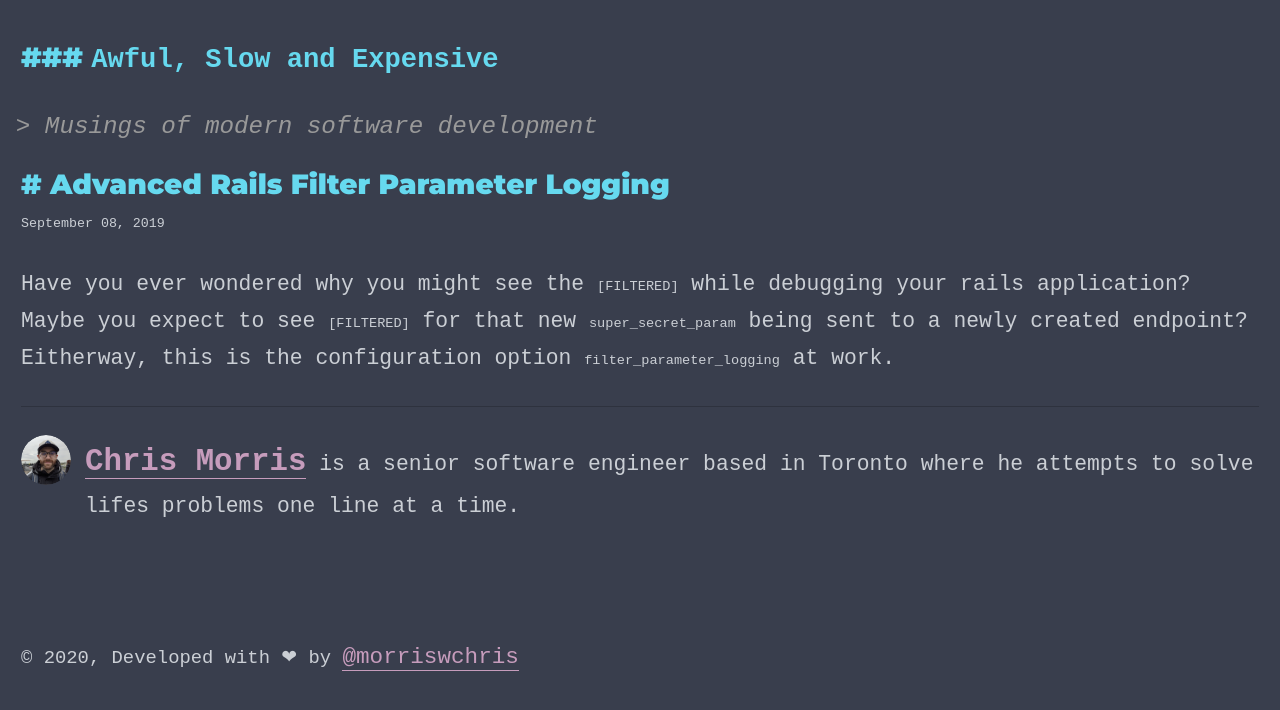
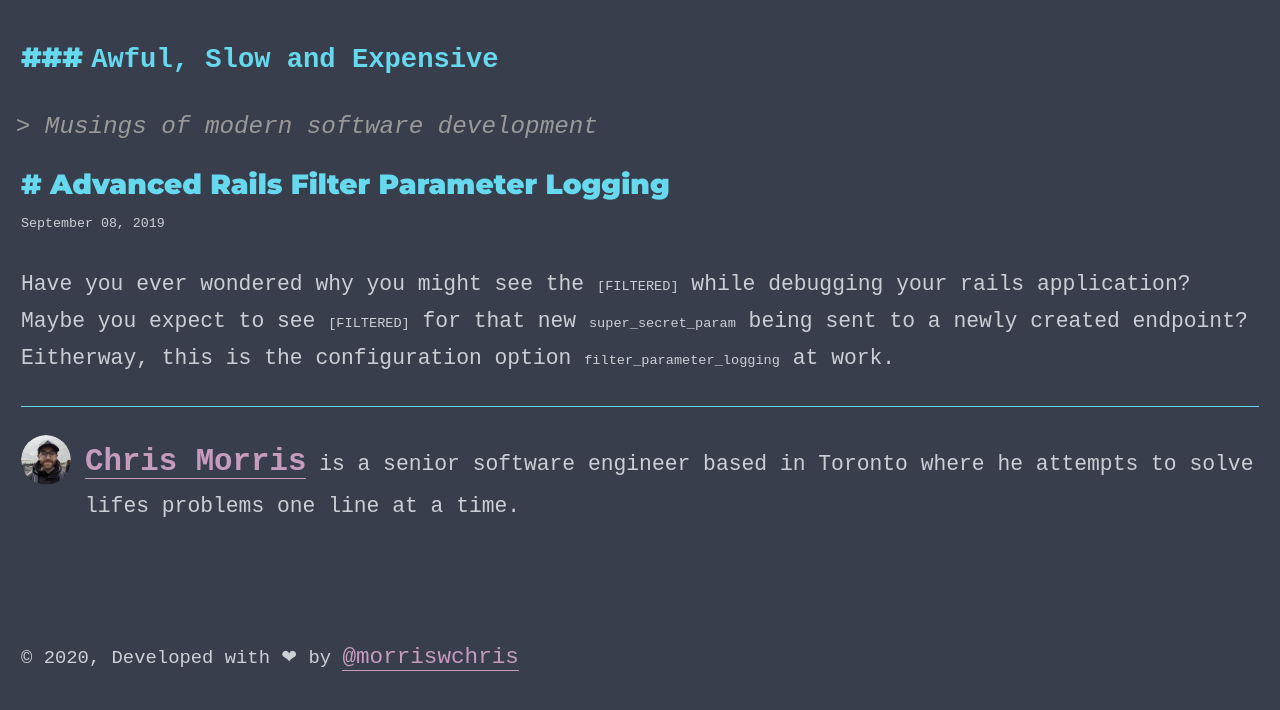
Before and after one commit to morriswchris/blog, a Gatsby site: page /advanced-rails-filter-parameter-logging/ in a window 1280 px wide. Built offline with nearby package versions, Linux system fonts and the light colour scheme; Gatsby itself is replaced by a stand-in of ours; some packages are replaced by stand-ins of ours.

```diff
--- a/src/components/layout.css
+++ b/src/components/layout.css
@@ -29,6 +29,10 @@
 span.block-cursor {
     color: #cbcfd5;
     background-color: #cbcfd5;
+}
+
+hr {
+    background-color: #66d9ef;
 }
 
 h1, h2, h3 {
```
